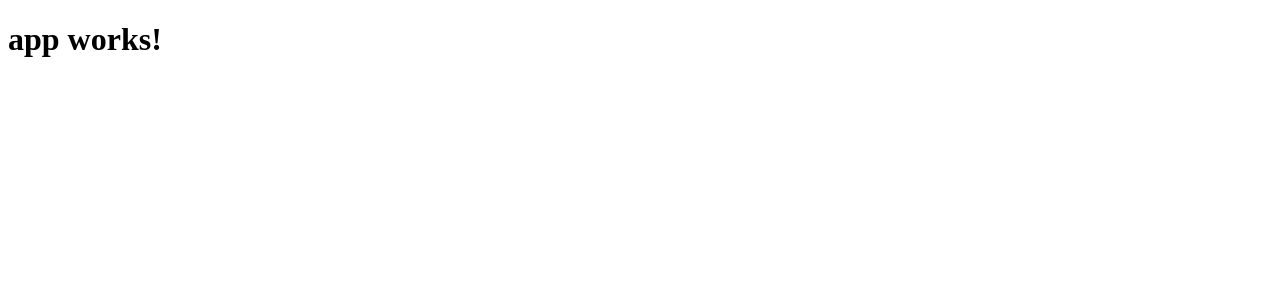
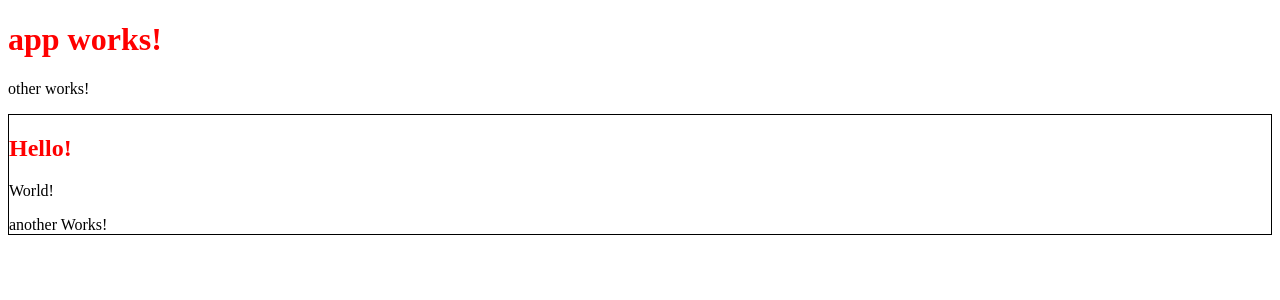
Before and after one commit to Etchs/ng2-first-app, an Angular app: page / in a window 1280 px wide. Shown: the top 300 px of the page. Built offline with nearby package versions, Linux system fonts and the light colour scheme.

Commit message:
added new components

```diff
--- a/src/app/app.component.css
+++ b/src/app/app.component.css
@@ -0,0 +1,3 @@
+h1 {
+  color: red;
+}
--- a/src/app/app.component.html
+++ b/src/app/app.component.html
@@ -1,3 +1,8 @@
 <h1>
   {{title}}
 </h1>
+<app-other>Loading Other..</app-other>
+<app-another>
+  <h1>Hello!</h1>
+  <p>World!</p>
+</app-another>
--- a/src/app/app.module.ts
+++ b/src/app/app.module.ts
@@ -4,10 +4,14 @@ import { FormsModule } from '@angular/forms';
 import { HttpModule } from '@angular/http';
 
 import { AppComponent } from './app.component';
+import { OtherComponent } from './other/other.component';
+import { AnotherComponent } from './other/another.component';
 
 @NgModule({
   declarations: [
-    AppComponent
+    AppComponent,
+    OtherComponent,
+    AnotherComponent
   ],
   imports: [
     BrowserModule,
--- /dev/null
+++ b/src/app/other/another.component.ts
@@ -0,0 +1,19 @@
+import { Component, OnInit } from '@angular/core';
+
+@Component({
+  selector: 'app-another',
+  template: `
+    <article>
+      <ng-content></ng-content>
+      {{name}}
+    </article>
+  `,
+  styles: [`
+    article {
+    border: 1px solid black;
+    }
+  `]
+})
+export class AnotherComponent {
+  name = 'another Works!';
+}
--- /dev/null
+++ b/src/app/other/other.component.html
@@ -0,0 +1,3 @@
+<p>
+  other works!
+</p>
```
Also changed, not shown: src/app/other/other.component.ts (added, +9 -0 lines).
